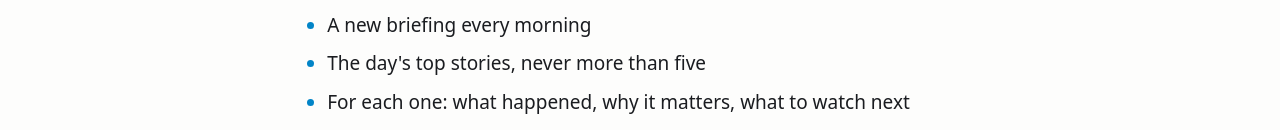
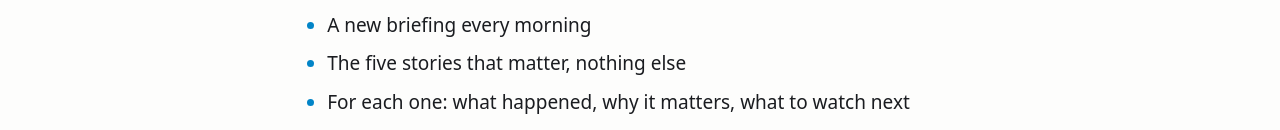
Before and after one commit to noetion/digest, an Astro site in the folder site/: page /about in a window 1280 px wide. Shown: the part 465-595 px from the top of the page. Built offline with nearby package versions, Linux system fonts and the light colour scheme; Astro itself is replaced by a stand-in of ours.

Commit message:
Rephrase story-count promise as a positive curation claim.
Co-authored-by: Cursor <cursoragent@cursor.com>

```diff
--- a/site/src/pages/about.astro
+++ b/site/src/pages/about.astro
@@ -25,7 +25,7 @@ import { SITE_NAME } from "../lib/site";
         <h2>What you get</h2>
         <ul>
           <li>A new briefing every morning</li>
-          <li>The day's top stories, never more than five</li>
+          <li>The five stories that matter, nothing else</li>
           <li>For each one: what happened, why it matters, what to watch next</li>
           <li>Read the whole thing in about two minutes</li>
         </ul>
```
